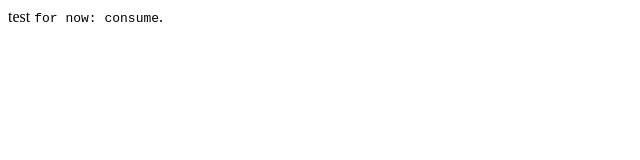
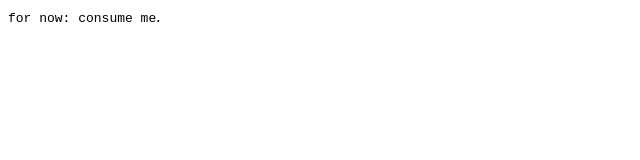
Before and after one commit to angelarlarosa/angelarlarosa.github.io, a plain HTML site: page index.html in a window 1280 px wide. Shown: the full height of the page, 0-640 px from the left. Drawn offline with Linux system fonts and the light colour scheme.

Commit message:
Update index.html

```diff
--- a/index.html
+++ b/index.html
@@ -1,7 +1,5 @@
 <!DOCTYPE html>
 <html>
 
-
-test
-<TT>for now: consume</TT>.
+<TT>for now: consume me</TT>.
 </html>
```
